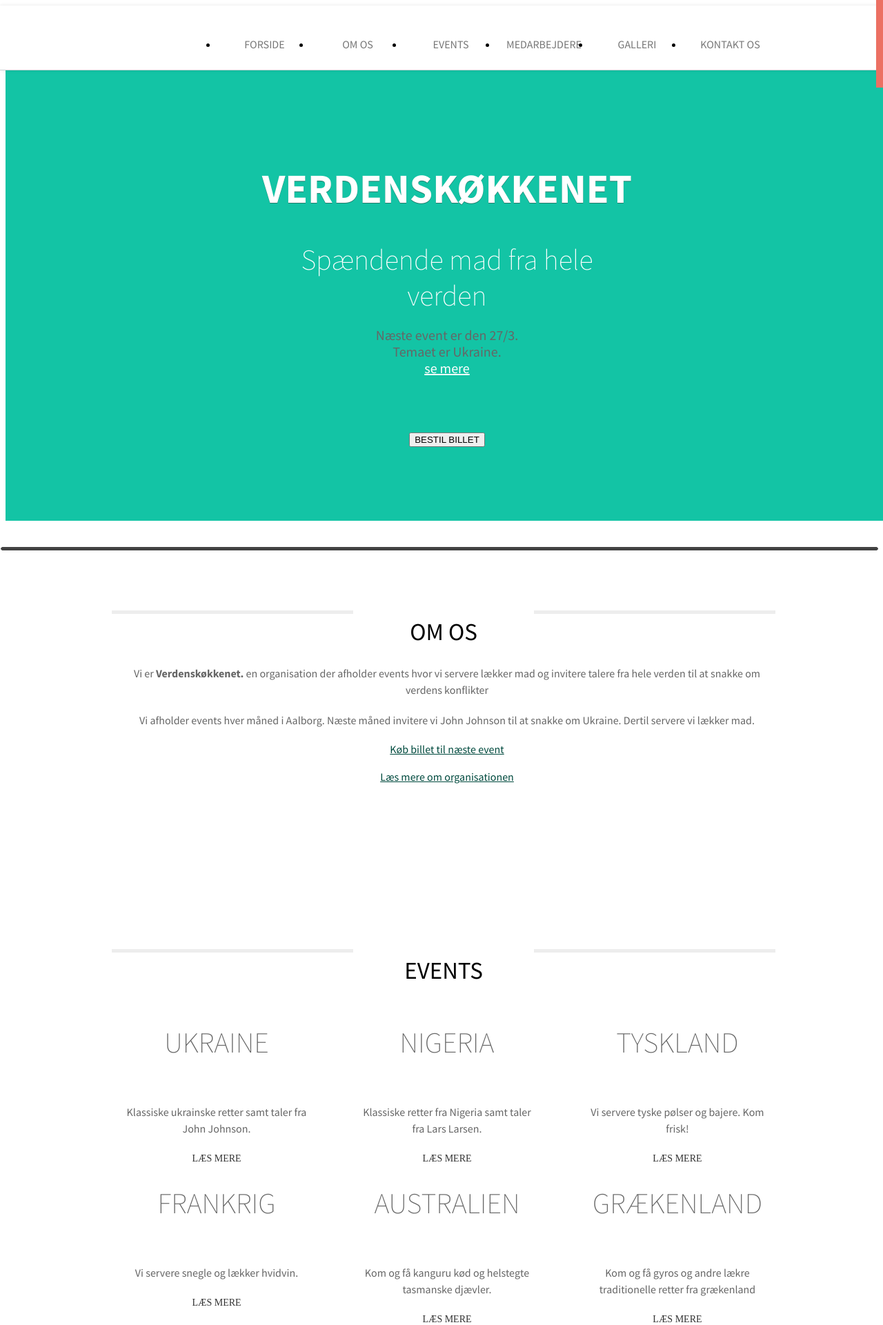
After one commit to Atlik/AAU-b2-13, a PHP site: page /nyflad.php in a window 1280 px wide. The commit adds this page. Shown: the top 1921 px of the page at 69% size. Run offline with PHP 8.4, Linux system fonts and the light colour scheme; some libraries are stand-ins or nearby versions.

Commit message:
- Further progress on about section. - adjusted and resized proportions - Further progress on footer

```diff
--- /dev/null
+++ b/FlatDesign/nyflad.php
@@ -0,0 +1,361 @@
+<!DOCTYPE html>
+<html lang="en" dir="ltr">
+
+<head>
+	<title>Verdenskøkkenet</title>
+	<!--[if IE]><meta http-equiv="X-UA-Compatible" content="chrome=1"><![endif]-->
+	<meta http-equiv="Content-Type" content="text/html; charset=utf-8">
+	<meta name="format-detection" content="telephone=no"/>
+	<meta name="viewport" content="user-scalable=no, initial-scale=1, maximum-scale=1, minimum-scale=1, width=device-width" />
+	<link rel="dns-prefetch" href="http://fonts.googleapis.com/">
+	<link rel="dns-prefetch" href="http://ajax.googleapis.com/">
+	<link rel="dns-prefetch" href="http://html5shim.googlecode.com/">
+	<link rel="dns-prefetch" href="http://google-analytics.com/">
+	<link rel="shortcut icon" href="img/favicon.ico">
+	<link rel="apple-touch-icon" href="img/apple-touch-icon-57x57-precomposed.png">
+	<link rel="apple-touch-icon" sizes="72x72" href="img/apple-touch-icon-72x72-ipad.png">
+	<link rel="apple-touch-icon" sizes="114x114" href="img/apple-touch-icon-114x114-retina.png">
+	<link rel="apple-touch-icon" sizes="144x144" href="img/apple-touch-icon-144x144-retina.png">
+	<link rel="stylesheet" type="text/css" href="http://fonts.googleapis.com/css?family=Source+Sans+Pro:200,400,700,400italic">
+	<link rel="stylesheet" type="text/css" href="styles/reset.css">
+	<link rel="stylesheet" type="text/css" href="styles/styles.css">
+	<link rel="stylesheet" type="text/css" href="styles/font-awesome.css">
+
+</head>
+
+
+
+
+<body>
+<!--[if IE]>
+    <script type="text/javascript" src="http://ajax.googleapis.com/ajax/libs/chrome-frame/1/CFInstall.min.js"></script>
+    <style>.chromeFrameInstallDefaultStyle { width: 100%; border: 5px solid #ffa700; }</style><div id="prompt"></div>
+    <script>window.attachEvent("onload", function() {CFInstall.check({mode: "overlay", node: "prompt"});});</script>
+<![endif]-->
+
+
+<a class="scroll-point" id="home"></a>
+<!--Navigation-->
+<div id="top">
+	<nav>
+
+		<ul id="menu">
+			<li class="first"><a href="#home">Forside</a></li>
+            <li><a href="#about">Om os</a></li>
+			<li><a href="#freebies">Events</a></li>
+			<li><a href="#clients">Medarbejdere</a></li>
+			<li><a href="#clients">Galleri</a></li>
+			<li><a href="#contact">Kontakt os</a></li>
+		</ul>
+		<form class="menu-dropdown hidden">
+			<select onchange="location = this.options[this.selectedIndex].value;">
+                <option value="#about">Om os</option>
+                <option value="#about">Events</option>
+            	<option value="#freebies">Galleri</option>
+            	<option value="#clients">Blog</option>
+            	<option value="#contact">Kontakt os</option>
+			</select>
+		</form>
+		<a href="#menu-footer" class="menu-btn"></a>
+	</nav>
+</div>
+
+
+
+
+<!--Header-->
+<header>
+	<div class="wrapper">
+		<div class="content">
+			<hgroup>
+				<h1>Verdenskøkkenet</h1>
+				<h2>Spændende mad fra hele verden</h2>
+				<p style="font-size: 20px;
+				    padding: 0 20px;
+				    line-height: 24px;
+				    font-family: 'Source Sans Pro', sans-serif;
+				    color: #666666;
+				    margin-bottom: 20px;">Næste event er den 27/3.<br> Temaet er Ukraine.<br> <a href="#">se mere</a></p>
+			</hgroup>
+			<div class="clear"></div>
+
+				<div class="read-on"><button class="buybtn">BESTIL BILLET</button><br>
+			<div class="clear"></div>
+		</div>
+	</div>
+</header>
+
+
+
+
+
+
+
+<!--Om os-->
+
+<a class="scroll-point" id="about"></a>
+
+<div  class="sectiongrey">
+<section>
+	<div class="separator">
+		<div class="line"></div>
+		<h2>Om os</h2>
+		<div class="line"></div>
+	</div>
+    <div class="grid3">
+		<p>
+        Vi er <b>Verdenskøkkenet.</b> en organisation der afholder events hvor vi servere lækker mad og invitere talere fra hele verden til at snakke om verdens konflikter
+</p>
+
+
+<p>Vi afholder events hver måned i Aalborg. Næste måned invitere vi John Johnson til at snakke om Ukraine. Dertil servere vi lækker mad.</p>
+<div class="read-on"><a href="#about" class="btn btn-large btn-block btn-inverse">Køb billet til næste event</a><br><br>
+<a href="#about" class="btn btn-large btn-block btn-inverse">Læs mere om organisationen</a>
+
+
+</div>
+
+</section>
+</div>
+
+
+
+
+
+
+
+
+
+
+
+
+
+
+<!--Events-->
+<a class="scroll-point" id="freebies"></a>
+<div class="clear"></div>
+
+
+<div class="sectionteal">
+<section>
+	<div class="separator">
+		<div class="line"></div>
+		<h2>Events</h2>
+		<div class="line"></div>
+	</div>
+	<div class="grid3">
+		<article class="col">
+
+			<h3><a href="#">Ukraine<br/></a></h3>
+			<p>Klassiske ukrainske retter samt taler fra John Johnson. </p>
+			<a href="#" >Læs mere</a>
+					</article>
+		<article class="col">
+
+			<h3><a href="#">Nigeria<br/></a></h3>
+			<p>Klassiske retter fra Nigeria samt taler fra Lars Larsen.</p>
+			<a href="#" >Læs mere</a>
+		</article>
+		<article class="col">
+
+			<h3><a href="#">Tyskland<br/></a></h3>
+			<p>Vi servere tyske pølser og bajere. Kom frisk!</p>
+			<a href="#" >Læs mere</a>
+					</article>
+	</div>
+    <div class="clear"></div>
+    <div class="grid3">
+		<article class="col">
+
+			<h3><a href="#">Frankrig<br/></a></h3>
+			<p>Vi servere snegle og lækker hvidvin. </p>
+			<a href="#" >Læs mere</a>
+					</article>
+		<article class="col">
+
+			<h3><a href="#">Australien<br/></a></h3>
+			<p>Kom og få kanguru kød og helstegte tasmanske djævler.</p>
+			<a href="#" >Læs mere</a>
+					</article>
+		<article class="col">
+			<h3><a href="#">Grækenland<br/></a></h3>
+			<p>Kom og få gyros og andre lækre traditionelle retter fra grækenland</p>
+			<a href="#" >Læs mere</a>
+					</article>
+	</div>
+</section>
+
+
+
+
+
+
+
+
+
+
+
+<!-- Galleri -->
+<a class="scroll-point" id="clients"></a>
+<div class="clear"></div>
+
+<div class="sectiongrey">
+<section>
+	<div class="separator">
+		<div class="line"></div>
+		<h2>Blog opslag</h2>
+		<div class="line"></div>
+	</div>
+	<div class="clear"></div>
+
+
+	<div class="pagination" id="foo2_pag"></div>
+</section>
+</div>
+<div class="wrapper">
+<section>
+	<div class="separator">
+		<div class="line"></div>
+		<h2>Galleri</h2>
+		<div class="line"></div>
+	</div>
+		<article class="col">
+			<?php include("galleri_indhold.php"); ?>
+
+		</article>
+	</div>
+</section>
+<a class="scroll-point" id="contact"></a>
+<div class="clear"></div>
+</div>
+
+
+
+
+
+
+
+<!-- kontaktformular -->
+
+
+<div class="sectionorange">
+<section>
+	<div class="separator">
+		<div class="line"></div>
+		<h2>Kontakt os</h2>
+		<div class="line"></div>
+	</div>
+	<div class="clear"></div>
+	<div class="contact-form shadow" id="form">
+		<form id="contact_form" method="POST" action="" accept-charset="UTF-8">
+		<input type="hidden" name="csrf_token" value="WOmJTlFSei62Ec5msvgIfbDioUG0tIku5CZPXmsC">
+		<input type="text" name="job-title-flx" style="display:none">
+		<input id="lang" type="hidden" name="lang" value="en">
+			<h1>Vi svarer så hurtigt vi kan!</h1>
+			<fieldset>
+				<label for="name">Dit navn*</label>
+				<input required type="text" name="name" value="" id="name">
+				<label for="email">Din email*</label>
+				<input required type="email" name="email" value="" id="email">
+				<label for="phone">Telefonnummer (valgfrit)</label>
+				<input type="text" name="phone" value="" id="phone">
+
+			</fieldset>
+			<fieldset>
+				<label>Din besked</label>
+				<textarea id="message" name="message"></textarea>
+			</fieldset>
+
+            <div class="clear">
+            <fieldset class="fsubmit">
+			<input id="submit" type="button" class="btn btn-primary btn-submit" value="Send Besked">
+			<br>
+			<p style="padding-top: 10px">Tilmeld dig vores nyhedsbrev her!</p>
+			<p>Så får du automatisk invitationer til kommende events, samt informationer om virksomheden.</p>
+			<label for="emailsignup">Email*</label><input type="email" name="emailsignup" required />
+    		<input id="submit" type="button" class="btn btn-primary btn-submit" value="Tilmeld nyhedsbrev">
+
+			</fieldset>
+
+            </div>
+		</form>
+
+	</div>
+
+	<div class="contact-form hidden" id="thanks">
+		<h1 class="color">Tak, <span id="client_name"></span>!</h1>
+		<div class="thanks-txt">
+			<figure class="user-pic"><img src="img/team-avatar.jpg" alt="John Donga"></figure>
+			<p>Hej! :), Jeg har modtaget din besked og jeg vil svare tilbage så hurtigt som muligt!</p>
+		</div>
+
+	</div>
+
+	<div class="bottom-shadow"></div>
+	<div class="no-shadow hidden"></div>
+	<div class="clear"></div>
+
+
+</section>
+</div>
+
+
+
+
+
+
+
+
+
+
+
+	<!-- Footer -->
+<div class="sectionblue">
+<footer id="footer">
+	<div class="wrapper">
+		<div class="left-content">
+			<a id="menu-footer"></a>
+			<!--<div class="logo"><img src="img/logo.png" width="136" height="36"></div>-->
+			<nav class="menu-footer">
+				<ul>
+					<li><a href="#about">Om os</a></li>
+					<li><a href="#freebies">Events</a></li>
+					<li><a href="#clients">Medarbejdere</a></li>
+					<li><a href="#clients">Galleri</a></li>
+					<li><a href="#contact">Kontakt os</a></li>
+				</ul>
+			</nav>
+
+	  </div>
+		<div class="right-content">
+			<div class="social">
+				<ul>
+					<li><a href="http://twitter.com/egrappler" target="_blank" rel="nofollow" class="icon-twitter"></a></li>
+					<li><a href="https://www.facebook.com/verdenskoekkenet" target="_blank" rel="nofollow" class="icon-facebook"></a></li>
+                    <li><a href="https://plus.google.com/102572598506883739879" target="_blank" rel="nofollow" class="icon-google-plus"></a></li>
+                    <li><a href="http://github.com/mshahbazsaleem" target="_blank" rel="nofollow" class="icon-github"></a></li>
+				</ul>
+
+			</div>
+
+		</div>
+	</div>
+
+</footer>
+</div>
+
+
+
+
+
+
+
+	<script src="js/jquery.min.js" type="text/javascript"></script>
+	<script src="js/modernizr.custom.js" type="text/javascript"></script>
+	<script src="js/jquery.nicescroll.js" type="text/javascript"></script>
+	<script src="js/jquery.localscroll-1.2.7.js" type="text/javascript"></script>
+	<script src="js/jquery.scrollTo-1.4.3.1.js" type="text/javascript"></script>
+	<script src="js/custom.js" type="text/javascript"></script>
+</body>
+
+</html>
```
Also changed, not shown: FlatDesign/About/About_us.css (+43 -46 lines), FlatDesign/About/About_us.php (+24 -9 lines), FlatDesign/contact/Contact_CSS.css (+27 -23 lines), FlatDesign/contact/Contact_WorldKitchen.php (+15 -4 lines), FlatDesign/About/Facebook_logo.png (added), FlatDesign/About/Twitter_logo.png (added), FlatDesign/About/instagram_logo.png (added), FlatDesign/contact/Facebook_logo.png (added), FlatDesign/contact/Instagram_logo.png (added), FlatDesign/contact/Twitter_logo.png (added), FlatDesign/contact/phonelaptop.jpg (deleted), FlatDesign/contact/phonelaptop1.jpg (deleted).
